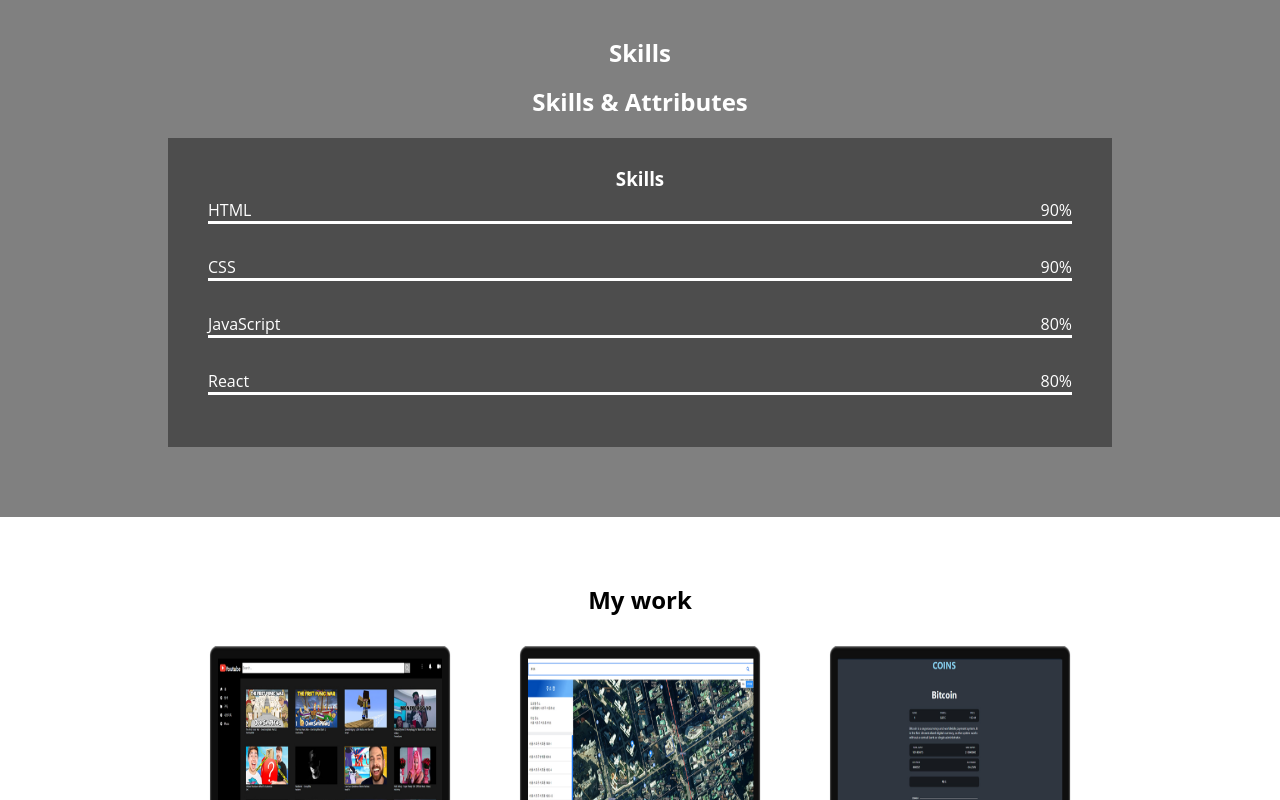
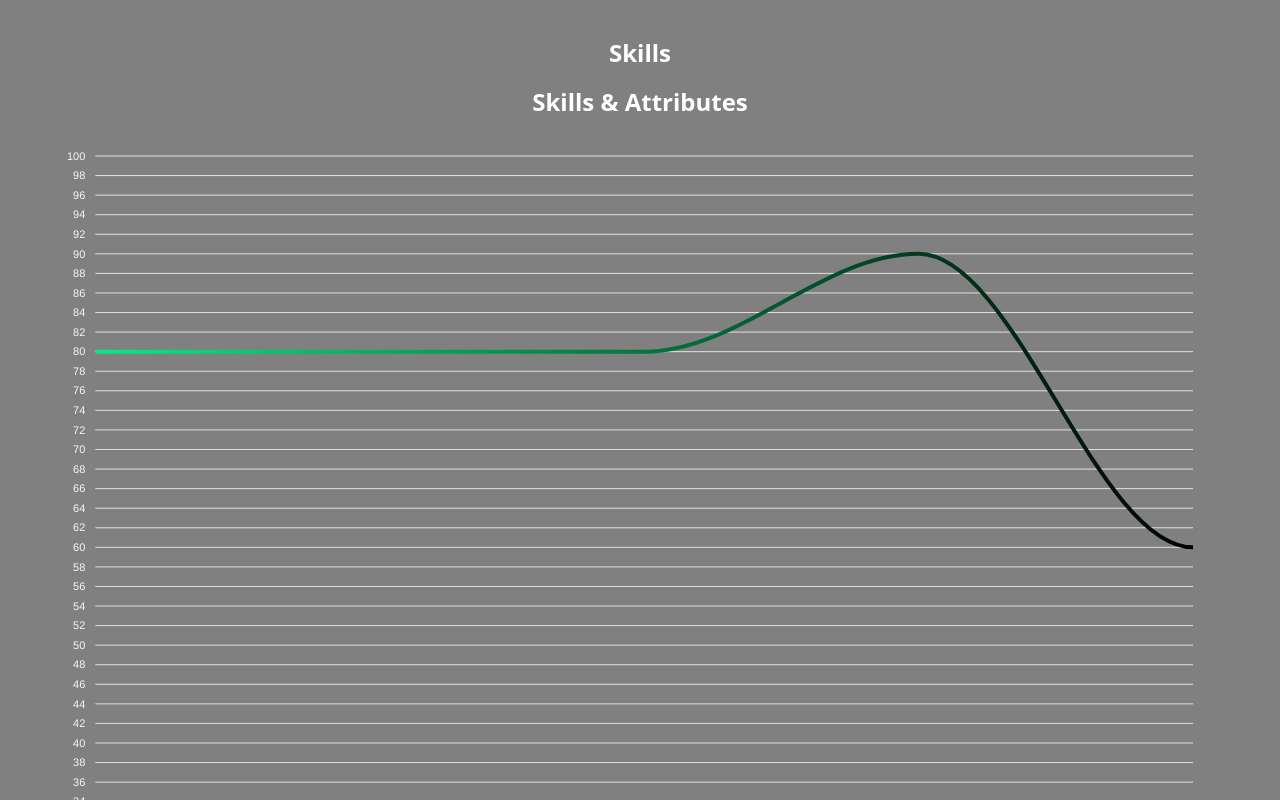
Before and after one commit to wnstjr541/my-project, a React (Create React App) app: page / in a window 1280 px wide. Shown: the part 1320-2120 px from the top of the page. Built offline with nearby package versions, Linux system fonts and the light colour scheme.

Commit message:
타입스크립트 노트 추가 및 스타일 변경

```diff
--- a/package.json
+++ b/package.json
@@ -6,11 +6,13 @@
     "@testing-library/jest-dom": "^5.16.5",
     "@testing-library/react": "^13.3.0",
     "@testing-library/user-event": "^13.5.0",
+    "apexcharts": "^3.35.5",
     "date-fns": "^2.29.2",
     "date-fns-tz": "^1.3.6",
     "dayjs": "^1.11.5",
     "moment-timezone": "^0.5.34",
     "react": "^18.2.0",
+    "react-apexcharts": "^1.4.0",
     "react-dom": "^18.2.0",
     "react-scripts": "5.0.1",
     "react-typing-effect": "^2.0.5",
--- /dev/null
+++ b/src/main/Chart.jsx
@@ -0,0 +1,53 @@
+import ReactApexChart from "react-apexcharts";
+
+function Chart(){
+    return (
+        <div>
+            <ReactApexChart
+                type="line"
+                series={[
+                    {
+                        name: "숙련도",
+                        data: [80, 80, 80, 90, 60],
+                    },
+                ]}
+                options={{
+                    theme: {
+                        mode: "dark",
+                    },
+                    chart: {
+                        height: 300,
+                        width: 500,
+                        toolbar: {
+                            show: false,
+                        },
+                        background: "transparent",
+                    },
+                    stroke: {
+                        curve: "smooth",
+                        width: 4,
+                    },
+                    fill: {
+                        type: "gradient",
+                        gradient: { gradientToColors: ["#0be881"], stops: [0, 100] },
+                    },
+                    colors: ["#000"],
+                    tooltip: {
+                        y: {
+                            formatter: (value) => value + "%",
+                        },
+                    },
+                    xaxis: {
+                        categories: ["html" , "css" , "javaScript" , "react" , "typescript"],
+                    },
+                    yaxis: {
+                        min : 32,
+                        max : 100
+                    }
+
+                }}
+            />
+        </div>
+    )
+}
+export default Chart
--- a/src/main/Main.jsx
+++ b/src/main/Main.jsx
@@ -7,6 +7,17 @@ import Home from './home/Home';
 const Main = () => {
     //하나의 useRef로 관리
     const focusTarget = useRef([]);
+    function buy_tobe(item, price, quantity, callback) {
+        console.log(item + " 상품을 " + quantity + "개 골라서 점원에게 주었습니다.");
+        setTimeout(function() {
+            console.log("계산이 필요합니다.");
+            var total = price*quantity;
+            callback(total);
+        }, 1000);
+    }
+    buy_tobe("고구마", 1000, 5, function(name) {
+            console.log(name);
+        });
 
     const [hideElement, setHideElement] = useState(false);
     const scrollRef = useRef(null);
--- a/src/main/home/Home.jsx
+++ b/src/main/home/Home.jsx
@@ -5,6 +5,8 @@ import  youtube from "../../imgs/youtube.jpg";
 import  kakaoMap from "../../imgs/kakaoMap.jpg";
 import  coin from "../../imgs/coin.jpg";
 import  office from "../../imgs/office.jpg";
+import  note from "../../imgs/note.jpg";
+import Chart from '../Chart';
 
 const Home = ({focusTarget , scrollTo}) => {
     return (
@@ -65,47 +67,7 @@ const Home = ({focusTarget , scrollTo}) => {
                 <div className="section__container">
                     <h1>Skills</h1>
                     <h2>Skills & Attributes</h2>
-                    <div className="skillset">
-                        <div className="skillset__left">
-                            <h3 className="skillset__title">Skills</h3>
-                            <div className="skill">
-                                <div className="skill__description">
-                                    <span>HTML</span>
-                                    <span>90%</span>
-                                </div>
-                                <div className="skill__bar">
-                                    <div className="skill__value"></div>
-                                </div>
-                            </div>
-                            <div className="skill">
-                                <div className="skill__description">
-                                    <span>CSS</span>
-                                    <span>90%</span>
-                                </div>
-                                <div className="skill__bar">
-                                    <div className="skill__value"></div>
-                                </div>
-                            </div>
-                            <div className="skill">
-                                <div className="skill__description">
-                                    <span>JavaScript</span>
-                                    <span>80%</span>
-                                </div>
-                                <div className="skill__bar">
-                                    <div className="skill__value"></div>
-                                </div>
-                            </div>
-                            <div className="skill">
-                                <div className="skill__description">
-                                    <span>React</span>
-                                    <span>80%</span>
-                                </div>
-                                <div className="skill__bar">
-                                    <div className="skill__value" ></div>
-                                </div>
-                            </div>
-                        </div>
-                    </div>
+                    <Chart></Chart>
                 </div>
             </section>
 
@@ -113,19 +75,20 @@ const Home = ({focusTarget , scrollTo}) => {
             <section id="work" className="section"  ref={el => (focusTarget.current[3] = el)}>
                 <div className="section__container">
                     <h1>My work</h1>
+                    <br />
                     <div className="work__projects">
                         <a href="https://wnstjr541.github.io/my-youtube/" className="project" data-type="front-end" target="_blank">
                             <img className="project__img" src={youtube} alt="youtube" />
                             <div className="project__description">
                                 <h3>react youtube</h3>
-                                <span>react</span>
+                                <span>HTML, CSS, JavaScript, react, youtube Api</span>
                             </div>
                         </a>
                         <a href="https://unique-figolla-ed5a90.netlify.app" className="project" data-type="front-end" target="_blank">
                             <img className="project__img" src={kakaoMap} alt="kakao map" />
                             <div className="project__description">
                                 <h3>kakao map</h3>
-                                <span>react</span>
+                                <span>HTML, CSS, JavaScript, react, kakao Api</span>
                             </div>
                         </a>
 
@@ -133,7 +96,14 @@ const Home = ({focusTarget , scrollTo}) => {
                             <img className="project__img" src={coin} alt="coin" />
                             <div className="project__description">
                                 <h3>coin page</h3>
-                                <span>react</span>
+                                <span>HTML, CSS, JavaScript, react, ReactApexChart</span>
+                            </div>
+                        </a>
+                        <a href="https://wnstjr541.github.io/typenote/" className="project" target="blank" data-type="front-end">
+                        <img className="project__img" src={note} alt="타입스크립트" />
+                            <div className="project__description">
+                                <h3>note page</h3>
+                                <span>HTML, CSS, JavaScript, react, typescript</span>
                             </div>
                         </a>
                         <a href="https://wnstjr541.github.io/my-offices/" className="project" target="blank" data-type="front-end">
```
Also changed, not shown: src/imgs/note.jpg (added), 1 other file (tests, documents, lock files or other folders).
